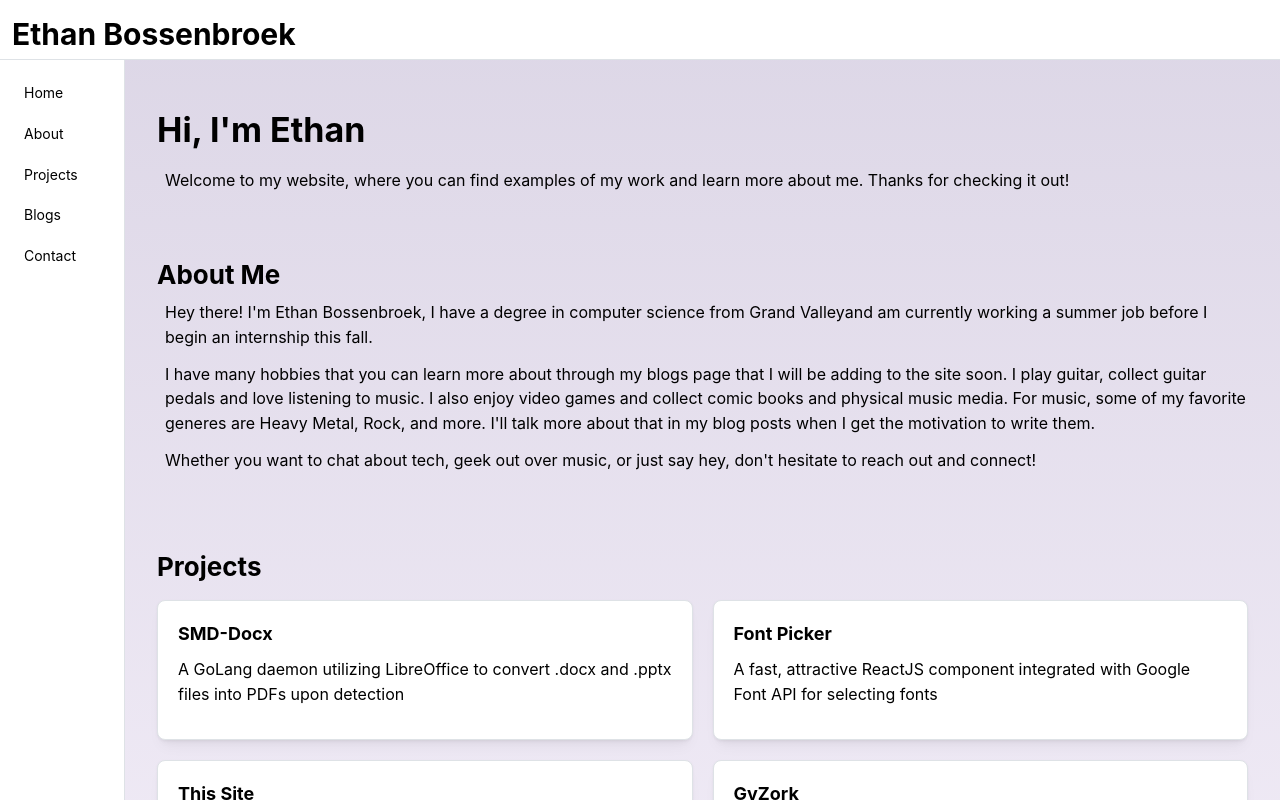
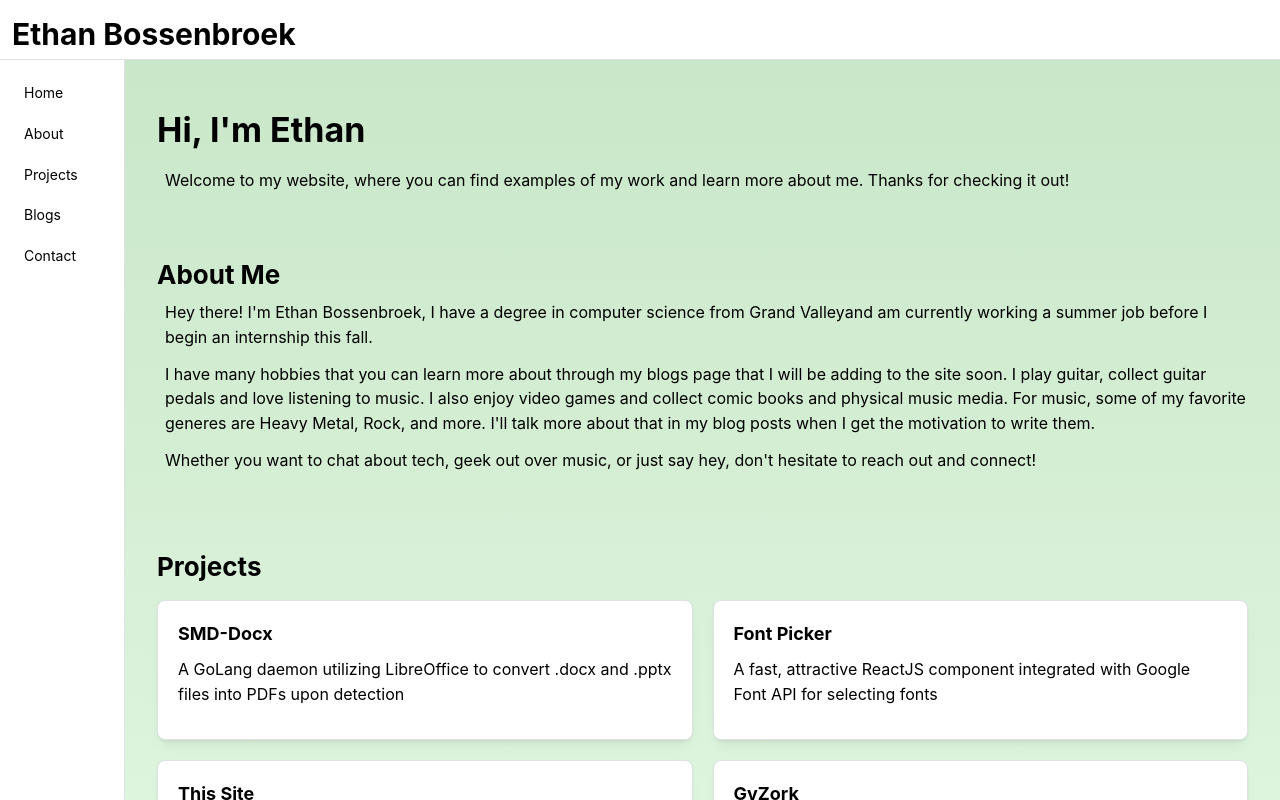
Before and after one commit to ethanbossen/Bossenbroek-website, a Next.js app: page / in a window 1280 px wide. Shown: the top 800 px of the page. Built offline with nearby package versions, Linux system fonts and the light colour scheme.

Commit message:
change color

```diff
--- a/src/app/globals.css
+++ b/src/app/globals.css
@@ -4,8 +4,8 @@
 
 :root {
   --foreground-rgb: 0, 0, 0;
-  --background-start-rgb: 220, 214, 230;
-  --background-end-rgb: 245, 240, 250;
+  --background-start-rgb: 200, 230, 200;
+  --background-end-rgb: 230, 250, 230;
 }
 
 body {
```
